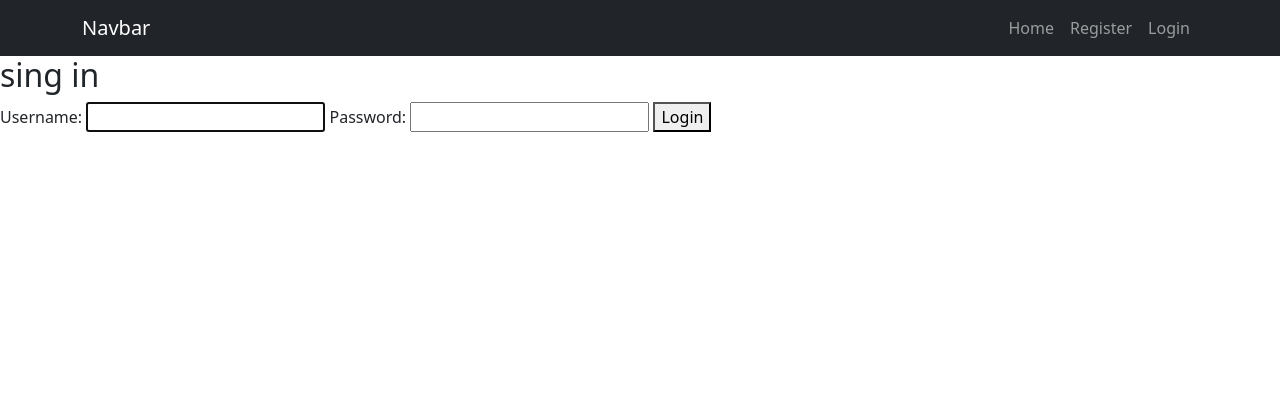
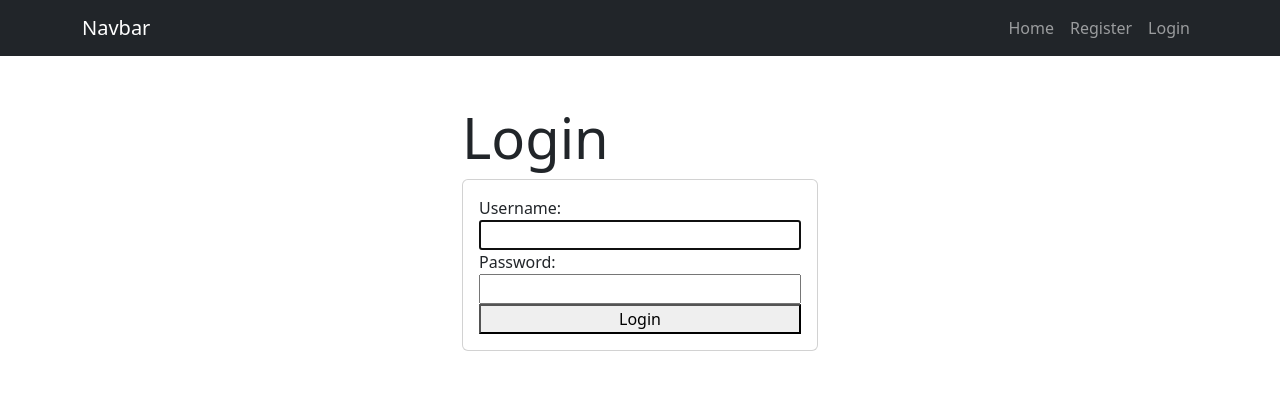
Before and after one commit to castrogarciajs/Be-the-change, a Django app: page /login/ in a window 1280 px wide. Shown: the top 398 px of the page. Run offline with Django 4.2, Linux system fonts and the light colour scheme.

Commit message:
login styles

```diff
--- a/tasks/templates/auth/Login.html
+++ b/tasks/templates/auth/Login.html
@@ -1,8 +1,13 @@
 {% include '../layouts/Header.html' %} {% include './../partials/Navbar.html' %}
-<h2>sing in</h2>
-{{ error }}
-<form method="POST">
-  {% csrf_token %} {{ form }}
-  <button type="submit">Login</button>
-</form>
+<main class="container py-5">
+  <div class="row">
+    <div class="col-md-4 offset-md-4">
+      <h2 class="display-4">Login</h2>
+      <form method="POST" class="card card-body">
+        {{ error }} {% csrf_token %} {{ form }}
+        <button type="submit">Login</button>
+      </form>
+    </div>
+  </div>
+</main>
 {% include '../layouts/Footer.html' %}
```
